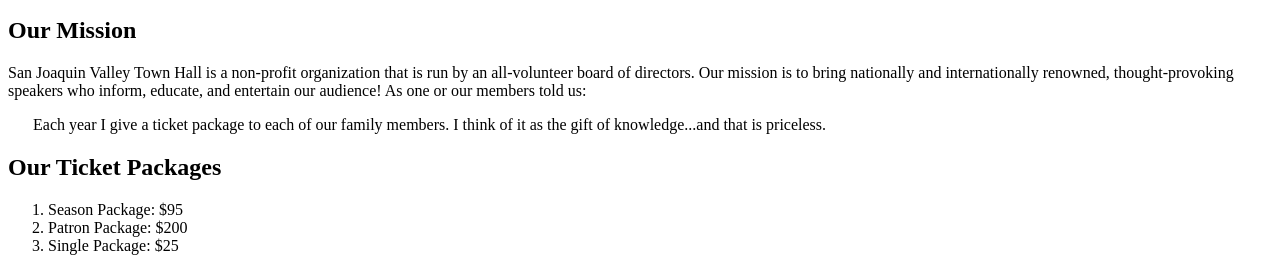
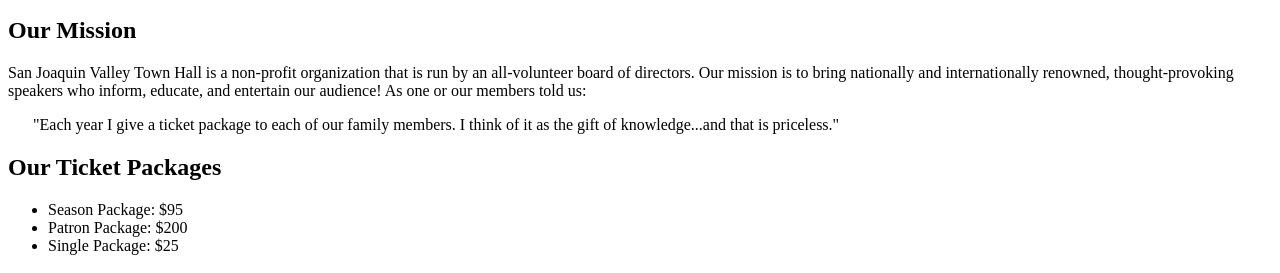
Before and after one commit to SaintSTC/A05, a plain HTML site: page index.html in a window 1280 px wide. Shown: the part 188-461 px from the top of the page. Drawn offline with Linux system fonts and the light colour scheme.

Commit message:
Update index.html

```diff
--- a/index.html
+++ b/index.html
@@ -23,16 +23,16 @@
             As one or our members told us:
         </p>
         <p style="margin-left: 25px;">
-            Each year I give a ticket package to each of our family members.
-             I think of it as the gift of knowledge...and that is priceless.
+            "Each year I give a ticket package to each of our family members.
+             I think of it as the gift of knowledge...and that is priceless."
         </p>
 
         <h2> Our Ticket Packages</h2>
-        <ol>
+        <ul>
             <li>Season Package: $95</li>
             <li>Patron Package: $200</li>
             <li>Single Package: $25</li>
-        </ol>
+        </ul>
         <h1>This season's guest speakers</h1>
         <div style="margin-bottom: 10px;">
             <strong><p style="margin: 0;">October</p></strong>
```
